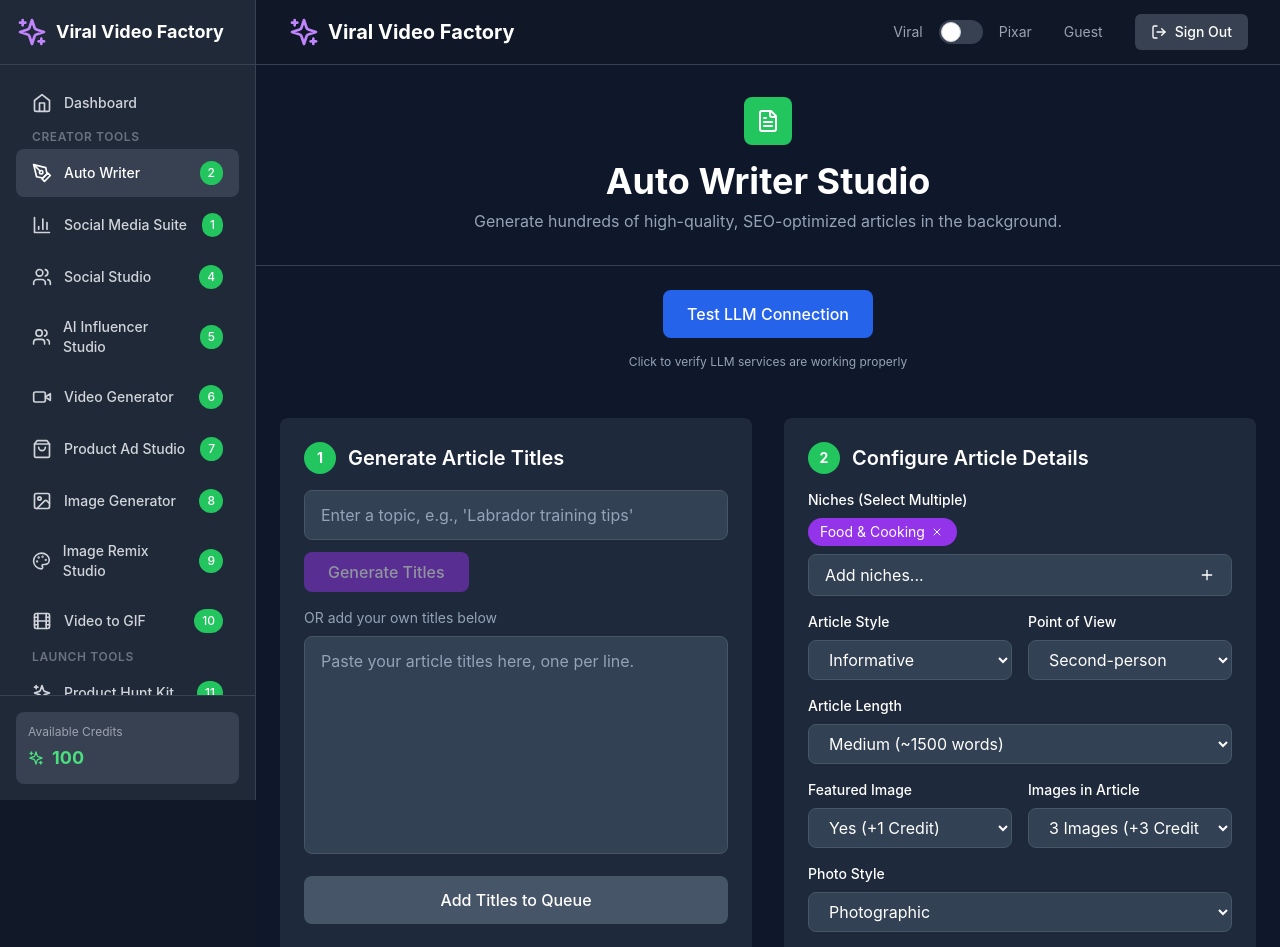
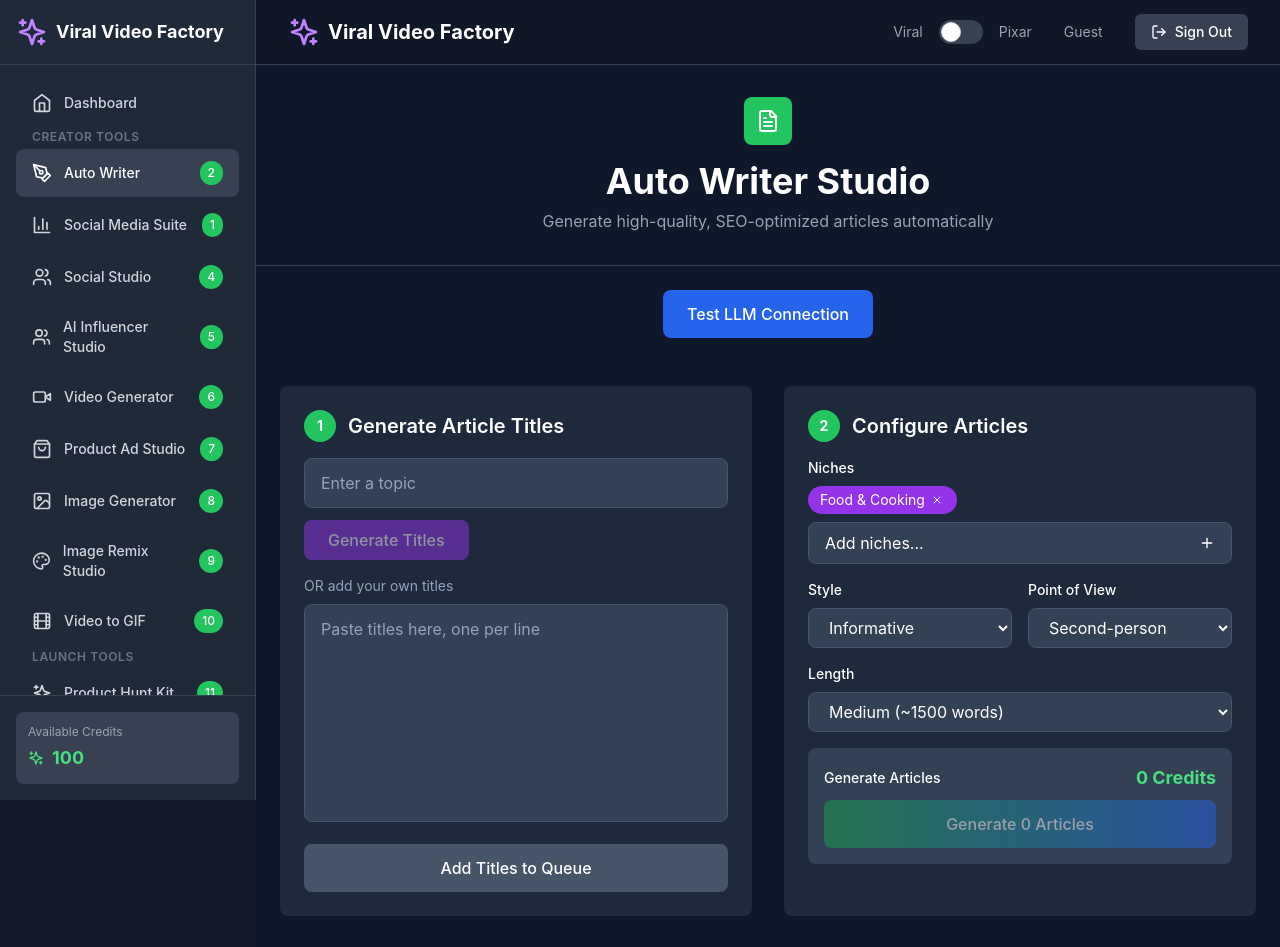
Before and after one commit to ViralVault1/viral-video-factory, a React (Create React App) app: page /auto-writer in a window 1280 px wide. Shown: the top 947 px of the page. Built offline with nearby package versions, Linux system fonts and the light colour scheme; sample sign-in values are in the browser's storage.

Commit message:
Update AutoWriterPage.js

```diff
--- a/src/pages/AutoWriterPage.js
+++ b/src/pages/AutoWriterPage.js
@@ -1,8 +1,6 @@
 import React, { useState } from 'react';
 import { FileText, Trash2, Download, Copy, Eye, Clock, CheckCircle, AlertCircle, X, Plus } from 'lucide-react';
 import { toast } from 'react-hot-toast';
-
-// Import the LLM router
 import llmRouter from '../services/llmRouter';
 
 const AutoWriterPage = () => {
@@ -55,7 +53,6 @@ const AutoWriterPage = () => {
     try {
       toast.loading('Testing LLM Router...', { id: 'router-test' });
 
-      // FIXED: Pass object with task property
       const result = await llmRouter.executeTask({
         task: 'Write a short test message to confirm the LLM router is working properly.'
       });
@@ -87,68 +84,33 @@ const AutoWriterPage = () => {
     setIsGenerating(true);
     try {
       const nichesText = selectedNiches.join(', ');
-      const prompt = `Generate 5 article titles about "${topic}" for ${nichesText}.
-
-Make them:
-- Engaging and clickable
-- SEO-friendly with keywords
-- Specific and actionable
-- Different formats (how-to, lists, guides)
-
-Examples:
-- "How to [Do Something]: 5 Simple Steps"
-- "10 Best [Topic] Tips for Beginners"
-- "The Complete Guide to [Topic]"
-- "[Topic] Mistakes to Avoid in 2024"
-- "Why [Topic] Matters: Expert Insights"
-
-Generate 5 titles now:`;
+      const prompt = `Generate 5 engaging article titles about "${topic}" for ${nichesText}. Make them SEO-friendly, clickable, and specific. Return only the titles, one per line.`;
 
       toast.loading('Generating article titles...', { id: 'title-gen' });
 
-      // FIXED: Pass object with task property
       const result = await llmRouter.executeTask({
         task: prompt,
-        config: {
-          temperature: 0.7
-        }
+        config: { temperature: 0.7 }
       });
 
       toast.dismiss('title-gen');
-      console.log('Title generation result:', result);
 
       if (!result || result.trim().length < 10) {
-        throw new Error('No content received from LLM router');
+        throw new Error('No content received');
       }
 
       const lines = result.split('\n').filter(line => line.trim());
-      const titles = [];
+      const titles = lines.map(line =>
+        line.replace(/^\d+\.?\s*/, '').replace(/^[-•*]\s*/, '').replace(/^["']|["']$/g, '').trim()
+      ).filter(t => t.length > 10 && t.length < 200);
 
-      for (const line of lines) {
-        const cleaned = line
-          .replace(/^\d+\.?\s*/, '')
-          .replace(/^[-•*]\s*/, '')
-          .replace(/^["']/, '')
-          .replace(/["']$/, '')
-          .trim();
-
-        if (cleaned && cleaned.length > 10 && cleaned.length < 200) {
-          titles.push(cleaned);
-        }
-      }
-
-      if (titles.length > 0) {
-        setCustomTitles(titles.join('\n'));
-        toast.success(`Generated ${titles.length} titles!`);
-      } else {
-        setCustomTitles(result);
-        toast.success('Titles generated! Please review and edit as needed.');
-      }
+      setCustomTitles(titles.length > 0 ? titles.join('\n') : result);
+      toast.success(`Generated ${titles.length || 'some'} titles!`);
 
     } catch (error) {
       toast.dismiss('title-gen');
       console.error('Title generation failed:', error);
-      toast.error(`Failed to generate titles: ${error.message || 'Unknown error'}`);
+      toast.error(`Failed: ${error.message || 'Unknown error'}`);
     } finally {
       setIsGenerating(false);
     }
@@ -179,12 +141,9 @@ Generate 5 titles now:`;
 
   const calculateCredits = () => {
     let creditsPerArticle = 1;
-
     if (config.featuredImage === 'Yes (+1 Credit)') creditsPerArticle += 1;
-
     const imageCount = parseInt(config.imagesInArticle.match(/\d+/)?.[0] || '0');
     creditsPerArticle += imageCount;
-
     return articleQueue.length * creditsPerArticle;
   };
 
@@ -203,51 +162,41 @@ Generate 5 titles now:`;
 
 Style: ${config.articleStyle}
 Audience: ${nichesText} readers
-Length: ${targetWordCount} words
 
-Write a full article with:
-1. Engaging introduction (2-3 paragraphs)
-2. Main content with 4-5 sections using ## headings
-3. Practical tips and examples
+Include:
+1. Engaging introduction
+2. Main content with subheadings
+3. Practical tips
 4. Strong conclusion
 
-Start writing the complete article now:`;
+Write the full article now:`;
 
     try {
-      // FIXED: Pass object with task property
       const result = await llmRouter.executeTask({
         task: prompt,
-        config: {
-          temperature: 0.7
-        }
+        config: { temperature: 0.7 }
       });
 
       if (!result || result.trim().length < 100) {
-        throw new Error('Generated content is too short or empty');
+        throw new Error('Content too short');
       }
 
-      const wordCount = result.split(/\s+/).length;
-
-      const article = {
+      return {
         id: Date.now().toString() + Math.random(),
         title,
         content: result,
-        wordCount,
+        wordCount: result.split(/\s+/).length,
         status: 'completed',
         generatedAt: new Date().toISOString(),
         niches,
         config: { ...config }
       };
 
-      return article;
-
     } catch (error) {
-      console.error(`Failed to generate article for "${title}":`, error);
-
-      const errorArticle = {
+      return {
         id: Date.now().toString() + Math.random(),
         title,
-        content: `# ${title}\n\n*Article generation failed: ${error.message}*`,
+        content: `# ${title}\n\n*Generation failed: ${error.message}*`,
         wordCount: 10,
         status: 'error',
         generatedAt: new Date().toISOString(),
@@ -255,8 +204,6 @@ Start writing the complete article now:`;
         config: { ...config },
         error: error.message
       };
-
-      return errorArticle;
     }
   };
 
@@ -280,36 +227,16 @@ Start writing the complete article now:`;
         const queueItem = articleQueue[i];
 
         toast.loading(
-          `Generating article ${i + 1} of ${articleQueue.length}: ${queueItem.title.substring(0, 50)}...`,
-          { id: 'generation-progress' }
+          `Generating ${i + 1}/${articleQueue.length}: ${queueItem.title.substring(0, 50)}...`,
+          { id: 'gen-progress' }
         );
 
-        try {
-          const article = await generateSingleArticle(queueItem, targetWordCount);
-          articles.push(article);
+        const article = await generateSingleArticle(queueItem, targetWordCount);
+        articles.push(article);
 
-          if (article.status === 'completed') {
-            successCount++;
-          } else {
-            errorCount++;
-          }
-        } catch (error) {
-          const errorArticle = {
-            id: Date.now().toString() + Math.random(),
-            title: queueItem.title,
-            content: `# ${queueItem.title}\n\n*Article generation failed: ${error.message}*`,
-            wordCount: 10,
-            status: 'error',
-            generatedAt: new Date().toISOString(),
-            niches: queueItem.niches,
-            config: { ...config },
-            error: error.message
-          };
-          articles.push(errorArticle);
-          errorCount++;
-        }
+        if (article.status === 'completed') successCount++;
+        else errorCount++;
 
-        // Delay between requests
         if (i < articleQueue.length - 1) {
           await new Promise(resolve => setTimeout(resolve, 2000));
         }
@@ -318,27 +245,21 @@ Start writing the complete article now:`;
       setGeneratedArticles(prev => [...prev, ...articles]);
       setArticleQueue([]);
 
-      toast.dismiss('generation-progress');
+      toast.dismiss('gen-progress');
 
-      if (successCount > 0) {
-        toast.success(`Successfully generated ${successCount} articles!`);
-      }
-      if (errorCount > 0) {
-        toast.error(`${errorCount} articles failed to generate`);
-      }
+      if (successCount > 0) toast.success(`Generated ${successCount} articles!`);
+      if (errorCount > 0) toast.error(`${errorCount} failed`);
 
     } catch (error) {
-      console.error('Bulk article generation failed:', error);
-      toast.error(`Article generation failed: ${error.message || 'Unknown error'}`);
-      toast.dismiss('generation-progress');
+      console.error('Bulk generation failed:', error);
+      toast.error(`Failed: ${error.message || 'Unknown error'}`);
+      toast.dismiss('gen-progress');
     } finally {
       setIsGeneratingArticles(false);
     }
   };
 
-  const viewArticle = (article) => {
-    setSelectedArticle(article);
-  };
+  const viewArticle = (article) => setSelectedArticle(article);
 
   const downloadArticle = (article) => {
     const blob = new Blob([article.content], { type: 'text/markdown' });
@@ -350,15 +271,15 @@ Start writing the complete article now:`;
     a.click();
     document.body.removeChild(a);
     URL.revokeObjectURL(url);
-    toast.success('Article downloaded!');
+    toast.success('Downloaded!');
   };
 
   const copyArticle = async (article) => {
     try {
       await navigator.clipboard.writeText(article.content);
-      toast.success('Article copied to clipboard!');
+      toast.success('Copied to clipboard!');
     } catch (error) {
-      toast.error('Failed to copy article');
+      toast.error('Failed to copy');
     }
   };
 
@@ -385,9 +306,9 @@ Start writing the complete article now:`;
   };
 
   const clearAllArticles = () => {
-    if (window.confirm('Are you sure you want to delete all generated articles?')) {
+    if (window.confirm('Delete all articles?')) {
       setGeneratedArticles([]);
-      toast.success('All articles cleared!');
+      toast.success('Cleared!');
     }
   };
 
@@ -401,25 +322,23 @@ Start writing the complete article now:`;
         </div>
         <h1 className="text-4xl font-bold mb-2">Auto Writer Studio</h1>
         <p className="text-slate-400 max-w-2xl mx-auto">
-          Generate hundreds of high-quality, SEO-optimized articles in the background.
+          Generate high-quality, SEO-optimized articles automatically
         </p>
       </div>
 
       <div className="max-w-7xl mx-auto p-6">
-        <div className="mb-6 text-center space-y-4">
+        <div className="mb-6 text-center">
           <button
             onClick={testLLMConnection}
             className="px-6 py-3 bg-blue-600 hover:bg-blue-700 text-white rounded-lg font-medium transition-colors"
           >
             Test LLM Connection
           </button>
-          <p className="text-xs text-slate-400">Click to verify LLM services are working properly</p>
         </div>
       </div>
 
       <div className="max-w-7xl mx-auto px-6">
         <div className="grid grid-cols-1 lg:grid-cols-2 gap-8 mb-8">
-          {/* Title Generation Section */}
           <div className="bg-slate-800 rounded-lg p-6">
             <h2 className="text-xl font-semibold mb-4 flex items-center">
               <span className="w-8 h-8 bg-green-500 rounded-full flex items-center justify-center text-sm font-bold mr-3">1</span>
@@ -430,7 +349,7 @@ Start writing the complete article now:`;
               <div>
                 <input
                   type="text"
-                  placeholder="Enter a topic, e.g., 'Labrador training tips'"
+                  placeholder="Enter a topic"
                   value={topic}
                   onChange={(e) => setTopic(e.target.value)}
                   className="w-full px-4 py-3 bg-slate-700 border border-slate-600 rounded-lg text-white placeholder-slate-400 focus:outline-none focus:border-purple-500"
@@ -445,9 +364,9 @@ Start writing the complete article now:`;
               </div>
 
               <div>
-                <p className="text-sm text-slate-400 mb-2">OR add your own titles below</p>
+                <p className="text-sm text-slate-400 mb-2">OR add your own titles</p>
                 <textarea
-                  placeholder="Paste your article titles here, one per line."
+                  placeholder="Paste titles here, one per line"
                   value={customTitles}
                   onChange={(e) => setCustomTitles(e.target.value)}
                   rows={8}
@@ -465,25 +384,21 @@ Start writing the complete article now:`;
             </div>
           </div>
 
-          {/* Configuration Section */}
           <div className="bg-slate-800 rounded-lg p-6">
             <h2 className="text-xl font-semibold mb-4 flex items-center">
               <span className="w-8 h-8 bg-green-500 rounded-full flex items-center justify-center text-sm font-bold mr-3">2</span>
-              Configure Article Details
+              Configure Articles
             </h2>
 
             <div className="space-y-4">
               <div>
-                <label className="block text-sm font-medium mb-2">Niches (Select Multiple)</label>
+                <label className="block text-sm font-medium mb-2">Niches</label>
 
                 <div className="flex flex-wrap gap-2 mb-2">
                   {selectedNiches.map(niche => (
                     <span key={niche} className="bg-purple-600 text-white px-3 py-1 rounded-full text-sm flex items-center gap-1">
                       {niche}
-                      <button
-                        onClick={() => removeNiche(niche)}
-                        className="hover:bg-purple-700 rounded-full p-0.5"
-                      >
+                      <button onClick={() => removeNiche(niche)} className="hover:bg-purple-700 rounded-full p-0.5">
                         <X className="w-3 h-3" />
                       </button>
                     </span>
@@ -523,7 +438,7 @@ Start writing the complete article now:`;
 
               <div className="grid grid-cols-2 gap-4">
                 <div>
-                  <label className="block text-sm font-medium mb-2">Article Style</label>
+                  <label className="block text-sm font-medium mb-2">Style</label>
                   <select
                     value={config.articleStyle}
                     onChange={(e) => setConfig(prev => ({ ...prev, articleStyle: e.target.value }))}
@@ -532,9 +447,7 @@ Start writing the complete article now:`;
                     <option>Informative</option>
                     <option>Conversational</option>
                     <option>Formal</option>
-                    <option>Humorous</option>
                     <option>Professional</option>
-                    <option>Casual</option>
                   </select>
                 </div>
 
@@ -553,7 +466,7 @@ Start writing the complete article now:`;
               </div>
 
               <div>
-                <label className="block text-sm font-medium mb-2">Article Length</label>
+                <label className="block text-sm font-medium mb-2">Length</label>
                 <select
                   value={config.articleLength}
                   onChange={(e) => setConfig(prev => ({ ...prev, articleLength: e.target.value }))}
@@ -565,76 +478,30 @@ Start writing the complete article now:`;
                 </select>
               </div>
 
-              <div className="grid grid-cols-2 gap-4">
-                <div>
-                  <label className="block text-sm font-medium mb-2">Featured Image</label>
-                  <select
-                    value={config.featuredImage}
-                    onChange={(e) => setConfig(prev => ({ ...prev, featuredImage: e.target.value }))}
-                    className="w-full px-4 py-2 bg-slate-700 border border-slate-600 rounded-lg text-white focus:outline-none focus:border-purple-500"
-                  >
-                    <option>Yes (+1 Credit)</option>
-                    <option>No</option>
-                  </select>
-                </div>
-
-                <div>
-                  <label className="block text-sm font-medium mb-2">Images in Article</label>
-                  <select
-                    value={config.imagesInArticle}
-                    onChange={(e) => setConfig(prev => ({ ...prev, imagesInArticle: e.target.value }))}
-                    className="w-full px-4 py-2 bg-slate-700 border border-slate-600 rounded-lg text-white focus:outline-none focus:border-purple-500"
-                  >
-                    <option>0 Images</option>
-                    <option>1 Image (+1 Credit)</option>
-                    <option>3 Images (+3 Credits)</option>
-                    <option>5 Images (+5 Credits)</option>
-                  </select>
-                </div>
-              </div>
-
-              <div>
-                <label className="block text-sm font-medium mb-2">Photo Style</label>
-                <select
-                  value={config.photoStyle}
-                  onChange={(e) => setConfig(prev => ({ ...prev, photoStyle: e.target.value }))}
-                  className="w-full px-4 py-2 bg-slate-700 border border-slate-600 rounded-lg text-white focus:outline-none focus:border-purple-500"
-                >
-                  <option>Photographic</option>
-                  <option>Illustration</option>
-                  <option>Minimalist</option>
-                  <option>Artistic</option>
-                </select>
-              </div>
-
               <div className="bg-slate-700 rounded-lg p-4">
                 <div className="flex items-center justify-between mb-2">
                   <span className="text-sm font-medium">Generate Articles</span>
                   <span className="text-lg font-bold text-green-400">{calculateCredits()} Credits</span>
                 </div>
-                <p className="text-xs text-slate-400 mb-3">
-                  Queue articles and generate them automatically in the background.
-                </p>
                 <button
                   onClick={handleGenerateArticles}
                   disabled={articleQueue.length === 0 || isGeneratingArticles}
                   className="w-full px-4 py-3 bg-gradient-to-r from-green-600 to-blue-600 hover:from-green-700 hover:to-blue-700 disabled:opacity-50 disabled:cursor-not-allowed rounded-lg font-medium transition-all"
                 >
-                  {isGeneratingArticles ? 'Generating Articles...' : `Generate ${articleQueue.length} Articles (${calculateCredits()} Credits)`}
+                  {isGeneratingArticles ? 'Generating...' : `Generate ${articleQueue.length} Articles`}
                 </button>
               </div>
             </div>
           </div>
         </div>
 
-        {/* Queue Section */}
         <div className="bg-slate-800 rounded-lg p-6 mb-8">
-          <h2 className="text-xl font-semibold mb-4">Queue of Articles to Generate</h2>
+          <h2 className="text-xl font-semibold mb-4">Queue ({articleQueue.length})</h2>
 
           {articleQueue.length === 0 ? (
             <div className="text-center py-8">
               <FileText className="w-12 h-12 text-slate-600 mx-auto mb-4" />
-              <p className="text-slate-400">Your generation queue is empty.</p>
+              <p className="text-slate-400">Queue is empty</p>
             </div>
           ) : (
             <div className="space-y-3">
@@ -662,7 +529,6 @@ Start writing the complete article now:`;
           )}
         </div>
 
-        {/* Generated Articles Section */}
         <div className="bg-slate-800 rounded-lg p-6">
           <div className="flex items-center justify-between mb-4">
             <h2 className="text-xl font-semibold">Generated Articles ({generatedArticles.length})</h2>
@@ -689,7 +555,7 @@ Start writing the complete article now:`;
           {generatedArticles.length === 0 ? (
             <div className="text-center py-8">
               <FileText className="w-12 h-12 text-slate-600 mx-auto mb-4" />
-              <p className="text-slate-400">No articles generated yet.</p>
+              <p className="text-slate-400">No articles yet</p>
             </div>
           ) : (
             <div className="grid grid-cols-1 md:grid-cols-2 lg:grid-cols-3 gap-4">
@@ -754,7 +620,6 @@ Start writing the complete article now:`;
         </div>
       </div>
 
-      {/* Article Viewer Modal */}
       {selectedArticle && (
         <div className="fixed inset-0 bg-black bg-opacity-50 flex items-center justify-center p-4 z-50">
           <div className="bg-slate-800 rounded-lg max-w-4xl w-full max-h-[90vh] overflow-hidden">
@@ -768,11 +633,9 @@ Start writing the complete article now:`;
               </button>
             </div>
             <div className="p-6 overflow-y-auto max-h-[calc(90vh-120px)]">
-              <div className="prose prose-invert max-w-none">
-                <pre className="whitespace-pre-wrap font-sans text-sm leading-relaxed">
-                  {selectedArticle.content}
-                </pre>
-              </div>
+              <pre className="whitespace-pre-wrap font-sans text-sm leading-relaxed">
+                {selectedArticle.content}
+              </pre>
             </div>
             <div className="flex gap-2 p-6 border-t border-slate-700">
               <button
```
